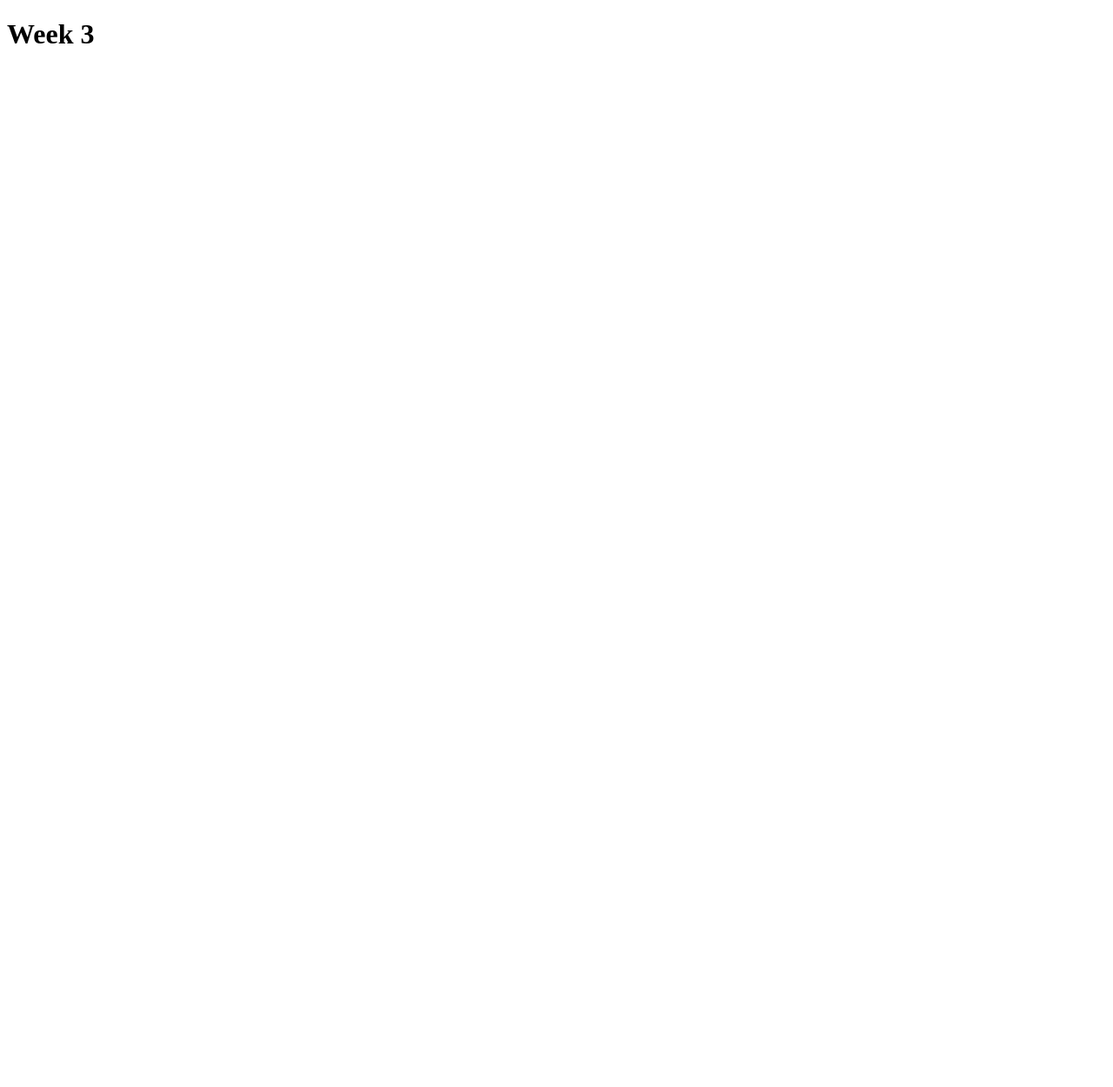
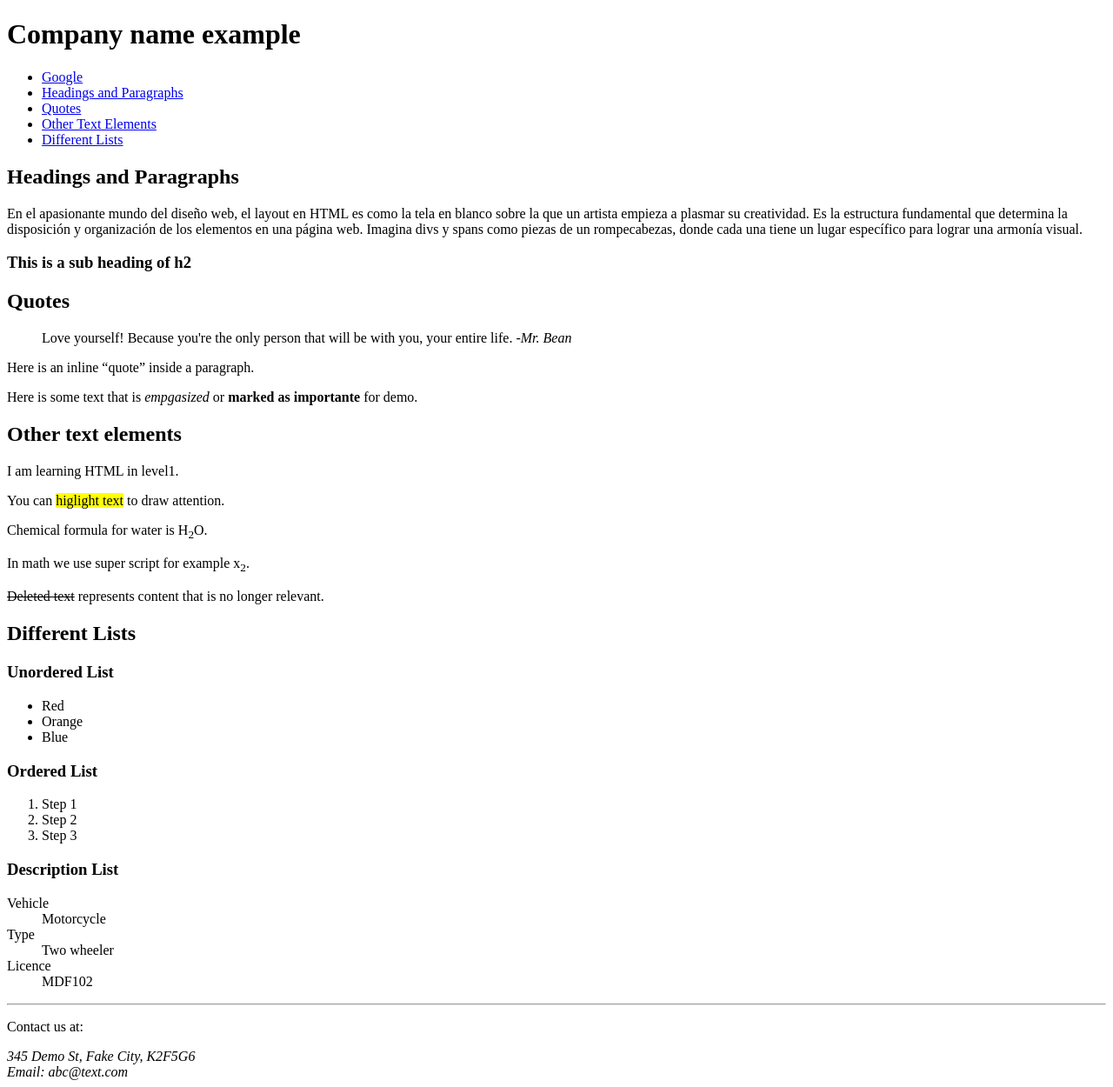
Before and after one commit to alif0003/alif0003.github.io, a plain HTML site: page week3/index.html in a window 1280 px wide. Shown: the whole page at 87% size. Before the commit the page ends 800 px from the top, so only its background shows below. Drawn offline with Linux system fonts and the light colour scheme.

Commit message:
publish week 3 demo

```diff
--- a/week3/index.html
+++ b/week3/index.html
@@ -1,11 +1,95 @@
 <!DOCTYPE html>
 <html lang="en">
+
 <head>
     <meta charset="UTF-8">
     <meta name="viewport" content="width=device-width, initial-scale=1.0">
     <title>Week3</title>
 </head>
+
 <body>
-    <h1>Week 3</h1>
+    <!-- This is a comment -->
+    <header>
+        <!-- logo of the company -->
+        <h1>Company name example</h1> <span></span></h1>
+        <!-- <div>Company name</div> -->
+
+        <!-- Navigation -->
+        <nav>
+            <!-- unordered list -->
+            <ul>
+                <!-- list item -->
+                <!-- href here is called attribute -->
+                <li><a href="https://www.google.com">Google</a></li>
+                <li><a href="#section1">Headings and Paragraphs</a></li>
+                <li><a href="#section2">Quotes</a></li>
+                <li><a href="#section3">Other Text Elements</a></li>
+                <li><a href="#section4">Different Lists</a></li>
+            </ul>
+        </nav>
+    </header>
+    <main>
+        <section id="section1">
+            <h2>Headings and Paragraphs</h2>
+            <p>En el apasionante mundo del diseño web, el layout en HTML es como la tela en blanco sobre la que un
+                artista empieza a plasmar su creatividad. Es la estructura fundamental que determina la disposición y
+                organización de los elementos en una página web. Imagina divs y spans como piezas de un rompecabezas,
+                donde cada una tiene un lugar específico para lograr una armonía visual.</p>
+            <h3>This is a sub heading of h2</h3>
+        </section>
+        <section id="section2">
+            <h2>Quotes</h2>
+            <blockquote>Love yourself! Because you're the only person that will be with you, your entire life.
+                -<cite>Mr. Bean</cite></blockquote>
+            <p>Here is an inline <q>quote</q> inside a paragraph.</p>
+
+            <p>Here is some text that is <em>empgasized</em> or <strong> marked as importante</strong> for demo.</p>
+        </section>
+        <section id="section3">
+            <h2>Other text elements</h2>
+            <p>I am learning <abbr tittle="Hypertext Markup Language">HTML</abbr> in level1.</p>
+            <p>You can <mark>higlight text</mark> to draw attention.</p>
+
+            <p>Chemical formula for water is H<sub>2</sub>O.</p>
+
+            <p>In math we use super script for example x<sub>2</sub>.</p>
+
+            <p><del>Deleted text</del> represents content that is no longer relevant.</p>
+        </section>
+        <section id="section4">
+            <h2>Different Lists</h2>
+            <h3>Unordered List</h3>
+            <ul>
+                <li>Red</li>
+                <li>Orange</li>
+                <li>Blue</li>
+            </ul>
+            <h3>Ordered List</h3>
+            <ol>
+                <li>Step 1</li>
+                <li>Step 2</li>
+                <li>Step 3</li>
+            </ol>
+            <h3>Description List</h3>
+            <dl>
+                <dt>Vehicle</dt>
+                <dd>Motorcycle</dd>
+
+                <dt>Type</dt>
+                <dd>Two wheeler</dd>
+
+                <dt>Licence</dt>
+                <dd>MDF102</dd>
+            </dl>
+        </section>
+    </main>
+    <footer>
+        <hr>
+        <p>Contact us at:</p>
+        <address>
+            345 Demo St, Fake City, K2F5G6 <br> Email: abc@text.com
+        </address>
+    </footer>
 </body>
+
 </html>
```
